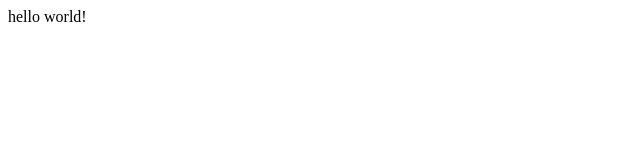
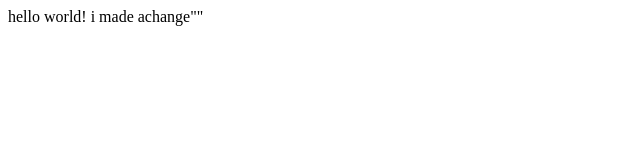
Before and after one commit to sukhmn/cs50, a plain HTML site: page index.html in a window 1280 px wide. Shown: the whole page, without its empty margins (0-640 px from the left). Drawn offline with Linux system fonts and the light colour scheme.

Commit message:
added nw feature

```diff
--- a/index.html
+++ b/index.html
@@ -4,6 +4,6 @@
     <title>title</title>
 </head>
 <body>
- hello world!
+ hello world! i made achange""
   </body>
 </html>
```
